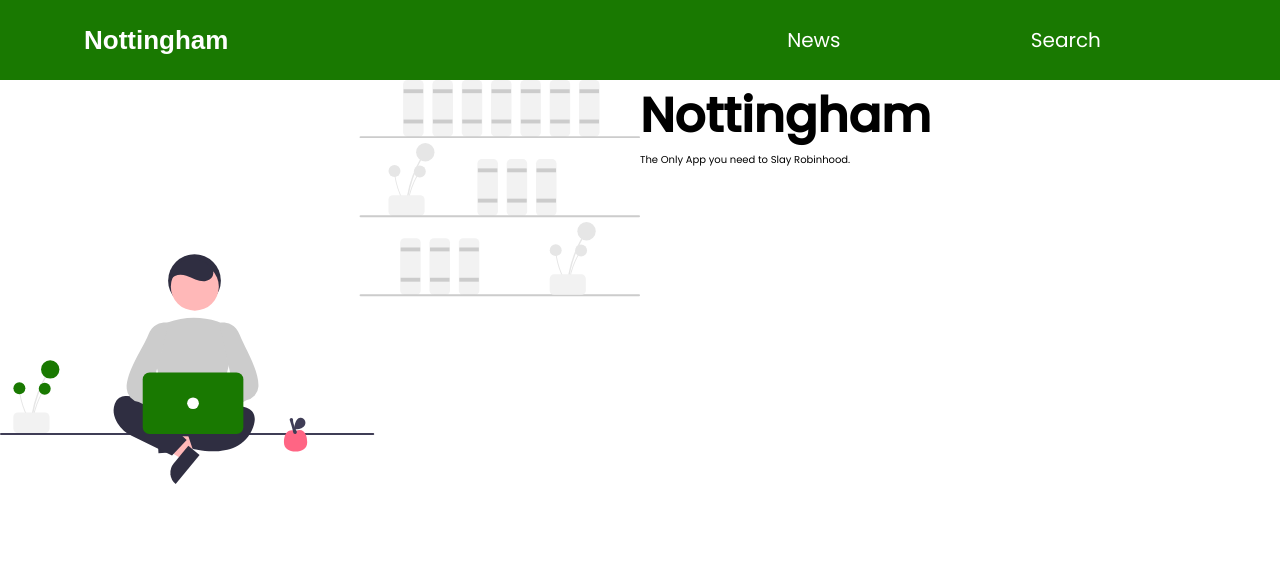
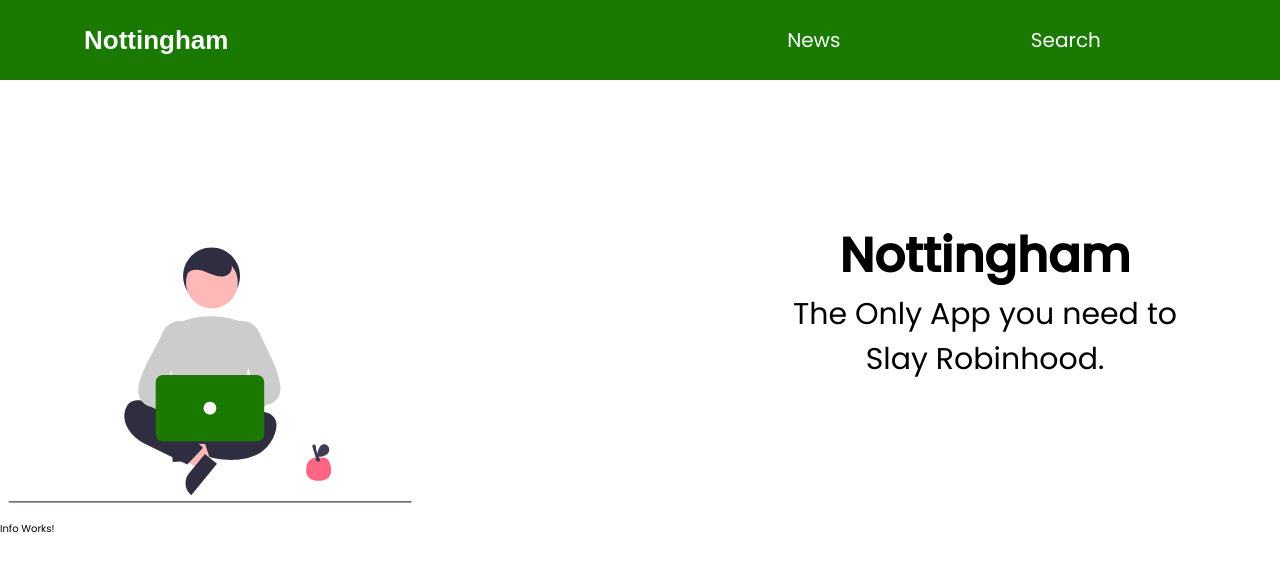
Before and after one commit to sjoseph1848/stock-search-react, a React (Create React App) app: page / in a window 1280 px wide. Shown: the top 572 px of the page. Built offline with nearby package versions, Linux system fonts and the light colour scheme; a web font is replaced by a local one.

Commit message:
Updated the animation in the hero section

```diff
--- a/src/App.css
+++ b/src/App.css
@@ -100,6 +100,10 @@
   .logo {
     padding: 2rem;
   }
+
+  .intro-text p {
+    font-size: 1rem;
+  }
 }
 
 /* Hero Section */
@@ -113,13 +117,56 @@
 }
 
 .intro-img {
-  flex: 1 1 30rem;
+  flex: 1 1 40rem;
 }
 
 .intro-text {
   flex: 1 1 30rem;
+  display: flex;
+  justify-content: center;
+  align-items: center;
+  flex-direction: column;
 }
 
+.intro-text p {
+  font-size: 3rem;
+  text-align: center;
+}
+
+/* .freelance {
+  text-align: center;
+} */
+
+#Person {
+  animation: man 5s linear;
+}
+
+#Apple {
+  animation: fruit 5s ease-in-out;
+}
+
+@keyframes man {
+  from {
+    transform: translateY(-15%);
+  }
+  to {
+    transform: translateY(0%);
+  }
+}
+
+@keyframes fruit {
+  from {
+    opacity: 0;
+  }
+  to {
+    opacity: 1;
+  }
+}
+
+/* Info Section */
+.info {
+  height: 100vh;
+}
 /* Stock Search Form */
 
 .search-form {
--- /dev/null
+++ b/src/components/Man.js
@@ -0,0 +1,39 @@
+import React from 'react';
+
+const Man = () => {
+    return (
+        <div className="freelance">
+            <svg viewBox="0 0 655 414" fill="none" xmlns="http://www.w3.org/2000/svg">
+                <g id="freelancer">
+                    <g id="Person">
+                        <path id="Vector" d="M200.8 213C215.712 213 227.8 200.912 227.8 186C227.8 171.088 215.712 159 200.8 159C185.888 159 173.8 171.088 173.8 186C173.8 200.912 185.888 213 200.8 213Z" fill="#2F2E41" />
+                        <path id="Vector_2" d="M175.146 359.326L174.431 347.088L221.297 338.503L222.353 356.567L175.146 359.326Z" fill="#FFB8B8" />
+                        <path id="Vector_3" d="M177.416 338.141L178.796 361.745L163.935 362.613L161.686 324.148C163.638 324.034 165.593 324.306 167.44 324.947C169.286 325.589 170.989 326.587 172.449 327.887C173.91 329.186 175.1 330.761 175.953 332.52C176.805 334.279 177.302 336.189 177.416 338.141Z" fill="#2F2E41" />
+                        <path id="Vector_4" d="M195.53 359.214L187.745 368.685L147.509 343.166L158.998 329.188L195.53 359.214Z" fill="#FFB8B8" />
+                        <path id="Vector_5" d="M179.478 373.226L194.492 354.96L205.992 364.413L181.526 394.179C180.016 392.938 178.765 391.411 177.845 389.687C176.924 387.962 176.353 386.073 176.163 384.127C175.973 382.181 176.168 380.217 176.736 378.347C177.305 376.476 178.237 374.736 179.478 373.226V373.226Z" fill="#2F2E41" />
+                        <path id="Vector_6" d="M173.128 315.17L167.808 340.249C167.685 340.826 167.692 341.424 167.828 341.998C167.963 342.573 168.225 343.11 168.593 343.572C168.96 344.033 169.426 344.408 169.956 344.668C170.485 344.929 171.066 345.069 171.656 345.078L223.954 345.922C224.544 345.931 225.128 345.81 225.665 345.568C226.203 345.325 226.68 344.967 227.062 344.518C227.445 344.069 227.723 343.542 227.878 342.973C228.033 342.404 228.06 341.808 227.958 341.227L223.383 315.305C223.22 314.379 222.735 313.54 222.015 312.936C221.295 312.331 220.384 312 219.444 312H177.041C176.124 312 175.235 312.315 174.523 312.892C173.81 313.469 173.318 314.273 173.128 315.17V315.17Z" fill="#2F2E41" />
+                        <path id="Vector_7" d="M181.8 324C181.8 324 130.8 292 120.8 309C115.8 317.5 118.3 325.75 122.05 331.875C125.53 337.452 130.525 341.923 136.452 344.766L177.8 365L192.8 349L182.8 340L181.8 324Z" fill="#2F2E41" />
+                        <path id="Vector_8" d="M207.8 319C207.8 319 273.8 300 260.8 336C247.8 372 198.8 358 198.8 358L193.8 343L210.8 331L207.8 319Z" fill="#2F2E41" />
+                        <path id="Vector_9" d="M201.139 216.726C214.703 216.726 225.7 205.73 225.7 192.165C225.7 178.601 214.703 167.604 201.139 167.604C187.574 167.604 176.578 178.601 176.578 192.165C176.578 205.73 187.574 216.726 201.139 216.726Z" fill="#FFB8B8" />
+                        <path id="Vector_10" d="M202.425 322.969C192.22 322.814 182.066 321.477 172.168 318.982L171.876 318.902L158.17 255.857C156.937 250.317 157.776 244.518 160.527 239.554C163.278 234.59 167.752 230.805 173.103 228.914C189.633 222.983 207.649 222.623 224.403 227.89H224.403C230.025 229.701 234.756 233.566 237.654 238.712C240.552 243.858 241.404 249.908 240.038 255.654L224.73 318.85L224.514 318.952C218.152 321.966 210.197 322.969 202.425 322.969Z" fill="#CCCCCC" />
+                        <path id="Vector_11" d="M184.015 327.866C184.513 326.483 185.308 325.226 186.344 324.183C187.38 323.14 188.633 322.337 190.013 321.831C191.393 321.324 192.867 321.127 194.332 321.251C195.797 321.376 197.216 321.821 198.491 322.554L225.477 299.13L227.919 317.538L201.918 336.96C200.544 339.019 198.464 340.503 196.069 341.131C193.675 341.758 191.134 341.486 188.927 340.365C186.721 339.244 185.002 337.352 184.096 335.049C183.191 332.745 183.162 330.19 184.015 327.866V327.866Z" fill="#FFB8B8" />
+                        <path id="Vector_12" d="M209.753 332.976C209.314 332.975 208.877 332.911 208.457 332.785C207.774 332.586 207.149 332.227 206.633 331.737C206.118 331.247 205.727 330.641 205.494 329.969L202.237 320.74C201.932 319.887 201.893 318.962 202.126 318.087C202.358 317.211 202.851 316.427 203.539 315.838L240.308 293.764L225.814 229.103L226.183 229.014C226.332 228.977 241.183 225.597 247.268 241.824C251.53 253.189 267.3 277.901 266.187 294.601C265.976 297.941 264.645 301.112 262.409 303.603C260.173 306.094 257.163 307.759 253.865 308.328L212.477 332.041C211.698 332.645 210.739 332.974 209.753 332.976Z" fill="#CCCCCC" />
+                        <path id="Vector_13" d="M213.877 325.673C213.379 324.289 212.584 323.032 211.548 321.989C210.512 320.946 209.26 320.144 207.88 319.637C206.499 319.131 205.025 318.933 203.56 319.058C202.096 319.183 200.676 319.628 199.402 320.36L172.415 296.936L169.974 315.344L195.975 334.767C197.348 336.826 199.429 338.31 201.823 338.937C204.217 339.565 206.758 339.292 208.965 338.171C211.172 337.05 212.891 335.159 213.796 332.855C214.701 330.552 214.73 327.996 213.877 325.673V325.673Z" fill="#FFB8B8" />
+                        <path id="Vector_14" d="M190.847 332.976C189.86 332.974 188.902 332.645 188.123 332.041L143.735 310.328C140.437 309.759 137.427 308.094 135.191 305.603C132.955 303.112 131.624 299.941 131.413 296.601C130.3 279.901 149.07 253.189 153.332 241.824C159.417 225.597 174.267 228.976 174.417 229.014L174.786 229.103L157.292 295.764L197.061 315.838C197.749 316.427 198.242 317.211 198.474 318.087C198.707 318.962 198.668 319.887 198.363 320.74L195.106 329.969C194.873 330.641 194.482 331.247 193.967 331.737C193.451 332.227 192.826 332.586 192.143 332.785C191.723 332.911 191.286 332.975 190.847 332.976V332.976Z" fill="#CCCCCC" />
+                        <path id="Vector_15" d="M243.8 343H154.8C152.944 342.998 151.165 342.26 149.853 340.947C148.54 339.635 147.802 337.856 147.8 336V287C147.802 285.144 148.54 283.365 149.853 282.053C151.165 280.74 152.944 280.002 154.8 280H243.8C245.656 280.002 247.435 280.74 248.747 282.053C250.06 283.365 250.798 285.144 250.8 287V336C250.798 337.856 250.06 339.635 248.747 340.947C247.435 342.26 245.656 342.998 243.8 343V343Z" fill="#197901" />
+                        <path id="Vector_16" d="M199.3 317.5C202.614 317.5 205.3 314.814 205.3 311.5C205.3 308.186 202.614 305.5 199.3 305.5C195.986 305.5 193.3 308.186 193.3 311.5C193.3 314.814 195.986 317.5 199.3 317.5Z" fill="white" />
+                        <path id="Vector_17" d="M176.332 191.166C174.876 187.473 177.264 183.073 180.807 181.285C184.35 179.496 188.626 179.836 192.415 181.015C195.6 182.006 198.585 183.541 201.692 184.754C204.756 186.111 208.102 186.707 211.445 186.49C214.76 186.116 218.058 184.258 219.414 181.21C220.82 178.052 219.864 174.197 217.699 171.502C215.396 168.896 212.415 166.98 209.087 165.967C201.78 163.392 193.339 163.317 186.555 167.059C179.771 170.802 175.161 178.77 176.563 186.389" fill="#2F2E41" />
+                    </g>
+                    <g id="Apple">
+                        <path id="Vector_18" d="M314.409 370.901C314.409 377.478 309.077 380.467 302.5 380.467C295.923 380.467 290.591 377.478 290.591 370.901C290.591 364.324 293.238 356.649 302.5 359.296C311.762 355.326 314.409 364.324 314.409 370.901Z" fill="#FF6584" />
+                        <path id="Vector_19" d="M301.92 362.377C301.457 362.378 301.009 362.21 300.661 361.904C300.313 361.599 300.088 361.177 300.029 360.718C299.635 357.436 297.461 351.01 296.545 348.399L296.545 348.398C296.452 348.139 296.424 347.861 296.462 347.588C296.501 347.315 296.604 347.056 296.765 346.832C296.919 346.632 297.113 346.467 297.335 346.347C297.557 346.227 297.802 346.156 298.054 346.138C298.305 346.12 298.558 346.155 298.795 346.241C299.032 346.328 299.248 346.464 299.428 346.64C299.59 346.809 299.715 347.009 299.795 347.229C299.876 347.449 299.91 347.682 299.897 347.916C299.717 351.267 302.16 356.681 303.632 359.61C303.771 359.886 303.84 360.192 303.835 360.501C303.83 360.81 303.749 361.114 303.601 361.385C303.452 361.656 303.24 361.887 302.982 362.058C302.725 362.229 302.429 362.335 302.122 362.366C302.055 362.374 301.987 362.377 301.92 362.377V362.377Z" fill="#3F3D56" />
+                        <path id="Vector_20" d="M310.732 354.985C314.866 351.602 311.623 344.678 306.449 346.007C305.752 346.173 305.111 346.516 304.585 347.001C301.411 349.999 300.919 357.67 300.919 357.67C300.919 357.67 306.524 358.43 310.732 354.985Z" fill="#3F3D56" />
+                    </g>
+                    <path id="Vector_21" d="M390 401H9C8.73478 401 8.48044 400.947 8.29291 400.854C8.10537 400.76 8 400.633 8 400.5C8 400.367 8.10537 400.24 8.29291 400.146C8.48044 400.053 8.73478 400 9 400H390C390.265 400 390.52 400.053 390.707 400.146C390.895 400.24 391 400.367 391 400.5C391 400.633 390.895 400.76 390.707 400.854C390.52 400.947 390.265 401 390 401Z" fill="#3F3D56" />
+                </g>
+            </svg>
+        </div>
+    )
+}
+
+export default Man;
--- a/src/components/pages/Home.js
+++ b/src/components/pages/Home.js
@@ -1,11 +1,13 @@
 import React from 'react'
 import Hero from '../section/Hero'
+import Info from '../section/Info'
 
 
 const Home = () => {
     return (
         <div>
             <Hero />
+            <Info />
         </div>
     )
 }
--- a/src/components/section/Hero.js
+++ b/src/components/section/Hero.js
@@ -1,15 +1,17 @@
-import React from 'react'
-import hero from '../../../src/assets/hero.svg'
+import React from 'react';
+import Man from '../Man'
+// import hero from '../../../src/assets/hero.svg'
 
 const Hero = () => {
     return (
         <section className="intro">
             <div className="intro-img">
-                <img src={hero} alt="hero" />
+                {/* <img src={hero} alt="hero" /> */}
+                <Man />
             </div>
             <div className="intro-text">
                 <h2>Nottingham</h2>
-                <p>The Only App you need to Slay Robinhood.</p>
+                <p>The Only App you need  to<br /> Slay Robinhood.</p>
             </div>
         </section>
     )
--- /dev/null
+++ b/src/components/section/Info.js
@@ -0,0 +1,11 @@
+import React from 'react'
+
+const Info = () => {
+    return (
+        <section className="info">
+            Info Works!
+        </section>
+    )
+}
+
+export default Info;
```
Also changed, not shown: 1 other file (tests, documents, lock files or other folders).
